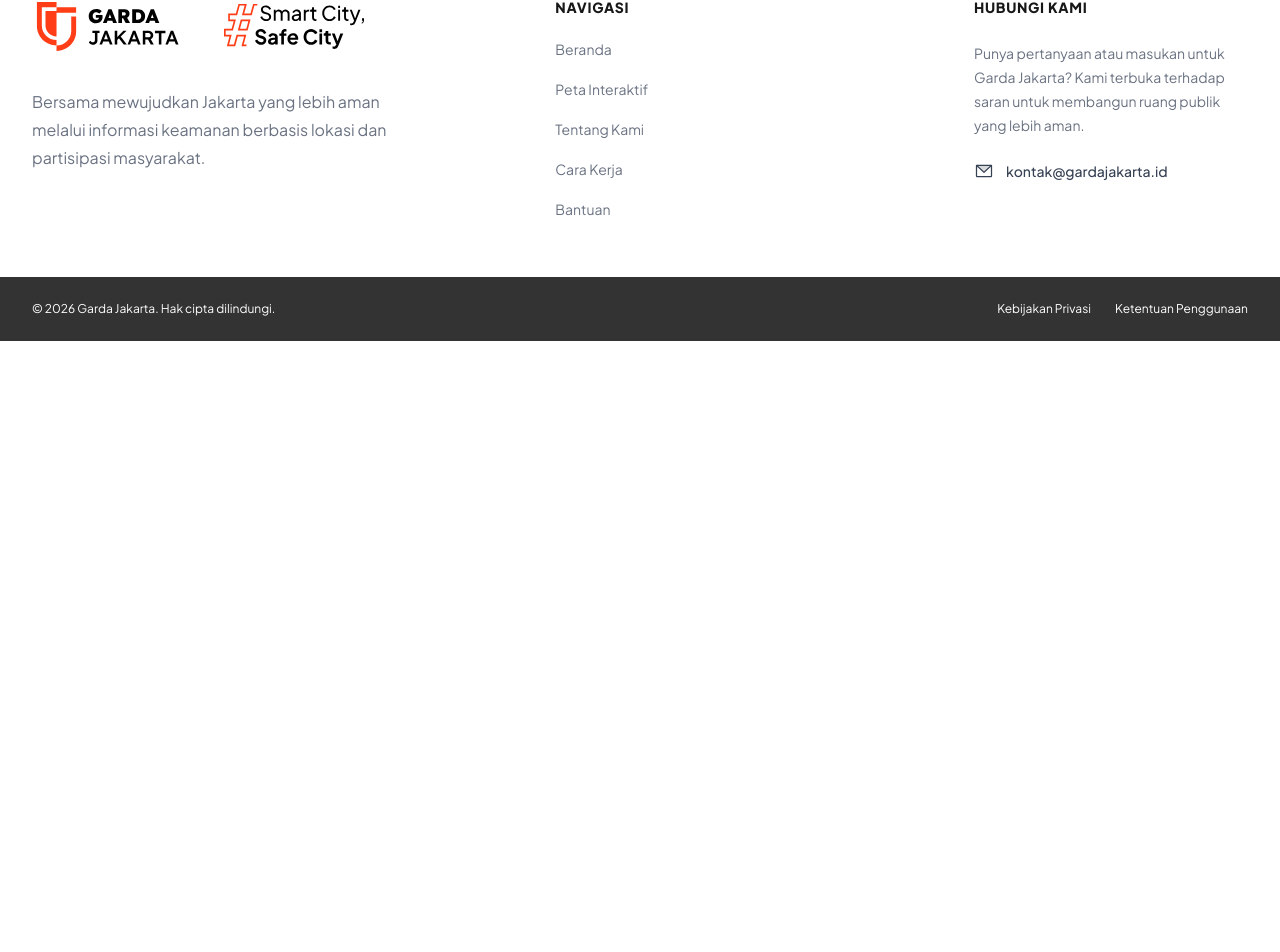
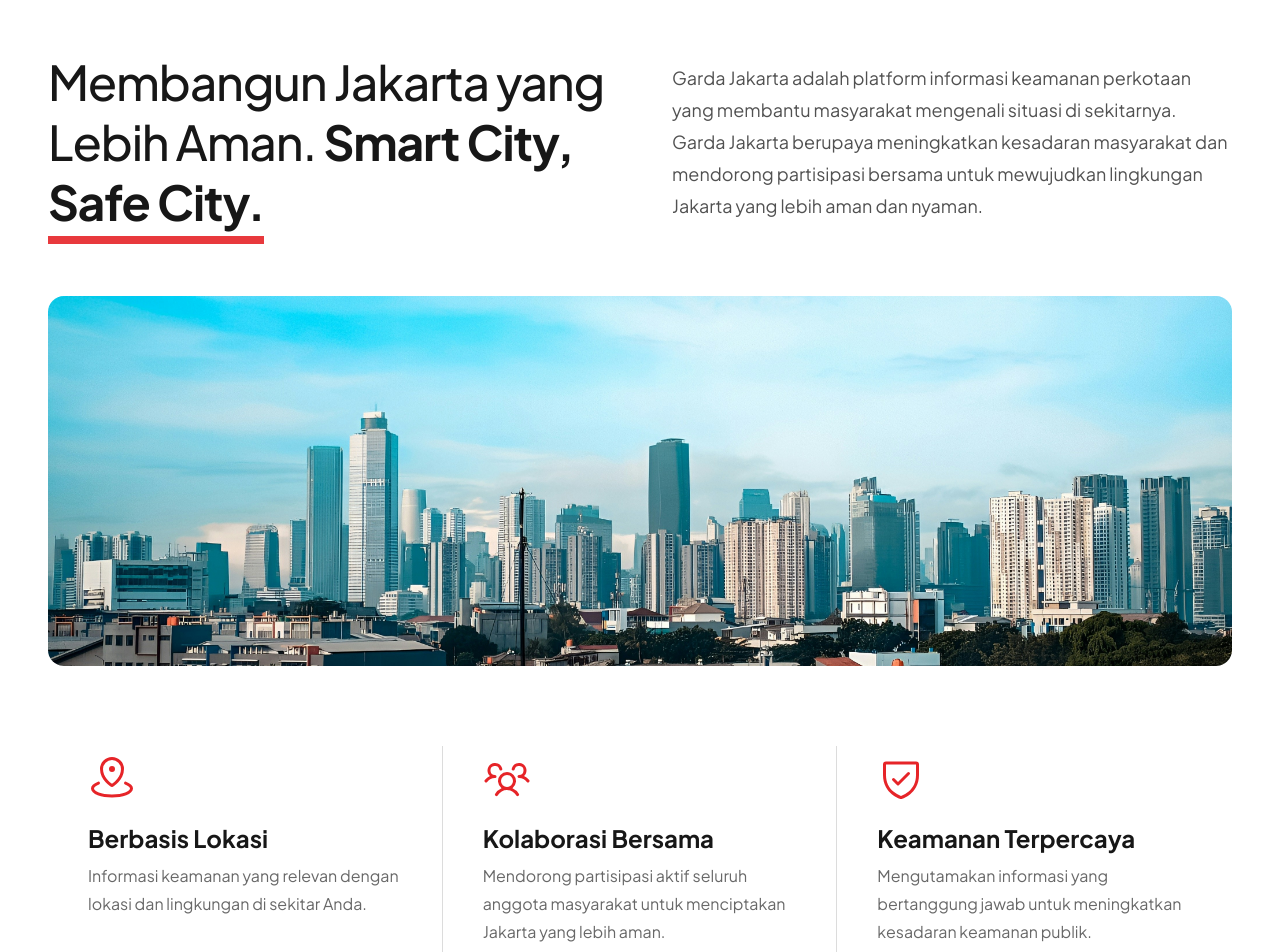
Before and after one commit to GardaJakarta/GardaJakarta-Landing, a Next.js app: page / in a window 1280 px wide. Shown: the part 860-1812 px from the top of the page. Before the commit the page ends 1201 px from the top, so only its background shows below. Built offline with nearby package versions, Linux system fonts and the light colour scheme.

Commit message:
feat: add About Us section with principles and related image; update Footer and globals for improved styling

```diff
--- a/app/globals.css
+++ b/app/globals.css
@@ -4,12 +4,15 @@
   --primary: #e62428;
   --background: #ffffff;
   --foreground: #171717;
+  --dark-gray: #363636;
 }
 
 @theme inline {
   --color-primary: var(--primary);
   --color-background: var(--background);
   --color-foreground: var(--foreground);
+  --color-dark-gray: var(--dark-gray);
+  --color-light-gray: var(--light-gray);
   --font-sans: var(--font-plus-jakarta-sans);
 }
 
--- a/app/page.tsx
+++ b/app/page.tsx
@@ -1,7 +1,7 @@
-import Image from "next/image";
 import Navbar from "@/components/layout/Navbar";
 import Hero from "@/components/sections/Hero";
 import Footer from "@/components/layout/Footer";
+import AboutUs from "@/components/sections/AboutUs";
 
 export default function Home() {
   return (
@@ -9,6 +9,7 @@
       <Navbar />
       <main>
         <Hero />
+        <AboutUs />
       </main>
       <Footer />
     </div>
--- a/components/layout/Footer.tsx
+++ b/components/layout/Footer.tsx
@@ -36,8 +36,8 @@
                 aria-label="Garda Jakarta - Beranda"
                 className="inline-flex"
               >
-                <AppLogo size={152} className="mr-10" />
-                <TagLine width={140} />
+                <AppLogo size={140} className="mr-10" />
+                <TagLine width={120} />
               </Link>
             </div>
 
@@ -87,31 +87,10 @@
             </a>
           </div>
         </div>
-
-        {/* Disclaimer */}
-        {/* <div className="mt-14 rounded-xl border border-gray-200 bg-gray-50 px-5 py-4">
-          <div className="flex items-start gap-3">
-            <MapPin
-              size={20}
-              weight="duotone"
-              className="mt-0.5 shrink-0 text-primary"
-            />
-
-            <p className="text-xs leading-6 text-gray-500">
-              <span className="font-semibold text-gray-700">
-                Informasi Keamanan:
-              </span>{" "}
-              Informasi dan peta kerawanan disajikan sebagai referensi
-              kewaspadaan berdasarkan data yang tersedia. Informasi ini tidak
-              menjamin kondisi keamanan suatu wilayah dan tidak menggantikan
-              informasi resmi dari pihak berwenang.
-            </p>
-          </div>
-        </div> */}
       </div>
 
       {/* Bottom Bar */}
-      <div className="bg-black/80">
+      <div className="bg-dark-gray">
         <div className="mx-auto flex max-w-7xl flex-col gap-4 px-6 py-6 sm:flex-row sm:items-center sm:justify-between lg:px-8">
           <p className="text-xs text-white">
             © {currentYear} Garda Jakarta. Hak cipta dilindungi.
--- /dev/null
+++ b/components/sections/AboutUs.tsx
@@ -0,0 +1,107 @@
+"use client";
+
+import Image from "next/image";
+import { MapPinArea, UsersThree, ShieldCheck } from "@phosphor-icons/react";
+
+const principles = [
+  {
+    icon: MapPinArea,
+    title: "Berbasis Lokasi",
+    subtitle:
+      "Informasi keamanan yang relevan dengan lokasi dan lingkungan di sekitar Anda.",
+  },
+  {
+    icon: UsersThree,
+    title: "Kolaborasi Bersama",
+    subtitle:
+      "Mendorong partisipasi aktif seluruh anggota masyarakat untuk menciptakan Jakarta yang lebih aman.",
+  },
+  {
+    icon: ShieldCheck,
+    title: "Keamanan Terpercaya",
+    subtitle:
+      "Mengutamakan informasi yang bertanggung jawab untuk meningkatkan kesadaran keamanan publik.",
+  },
+];
+
+export default function AboutUs() {
+  return (
+    <section
+      id="about-us"
+      className="bg-light-gray px-6 py-20 md:px-12 md:py-28"
+    >
+      <div className="mx-auto max-w-7xl">
+        {/* Headline & Description */}
+        <div className="grid grid-cols-1 gap-8 md:grid-cols-2 md:gap-16">
+          <h2 className="text-left text-3xl font-medium leading-tight tracking-tight text-foreground md:text-4xl lg:text-5xl">
+            Membangun Jakarta yang Lebih Aman.{" "}
+            <span className="font-bold">
+              Smart City,{" "}
+              <span className="relative inline-block">
+                Safe City.
+                <span
+                  aria-hidden="true"
+                  className="absolute -bottom-3 left-0 h-2 w-full bg-primary/90"
+                />
+              </span>
+            </span>
+          </h2>
+
+          <div className="flex items-center">
+            <p className="text-base leading-8 text-foreground/75 md:text-lg">
+              Garda Jakarta adalah platform informasi keamanan perkotaan yang
+              membantu masyarakat mengenali situasi di sekitarnya. Garda Jakarta
+              berupaya meningkatkan kesadaran masyarakat dan mendorong
+              partisipasi bersama untuk mewujudkan lingkungan Jakarta yang lebih
+              aman dan nyaman.
+            </p>
+          </div>
+        </div>
+
+        {/* Jakarta Image */}
+        <div className="mt-12 md:mt-16">
+          <div className="relative aspect-[16/5] w-full overflow-hidden rounded-2xl">
+            <Image
+              src="/images/image-jakarta.jpg"
+              alt="Pemandangan Kota Jakarta"
+              fill
+              className="object-cover object-[center_80%]"
+              priority
+            />
+          </div>
+        </div>
+
+        {/* Three Principles */}
+
+        <div className="mt-16 grid grid-cols-1 gap-10 sm:grid-cols-3 sm:gap-0 md:mt-20">
+          {principles.map((principle, index) => {
+            const Icon = principle.icon;
+
+            return (
+              <div
+                key={principle.title}
+                className={`flex flex-col items-start py-2 sm:px-6 md:px-10 ${
+                  index < principles.length - 1
+                    ? "sm:border-r sm:border-foreground/15"
+                    : ""
+                } ${index === 0 ? "sm:pl-0" : ""}`}
+              >
+                <div className="mb-5 flex items-center justify-center text-primary">
+                  <Icon size={48} />
+                </div>
+
+                <h3 className="text-lg font-bold text-foreground md:text-2xl">
+                  {principle.title}
+                </h3>
+
+                <p className="mt-2 max-w-sm text-base leading-7 text-foreground/65">
+                  {principle.subtitle}
+                </p>
+              </div>
+            );
+          })}
+        </div>
+      </div>
+    </section>
+  );
+}
```
Also changed, not shown: public/images/image-jakarta.jpg (added).
